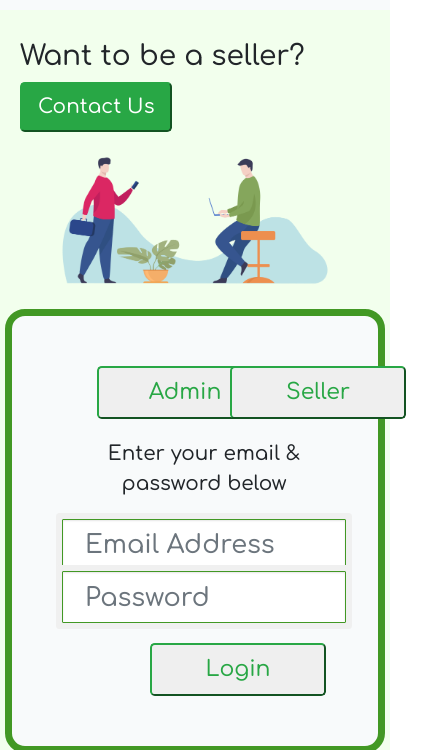
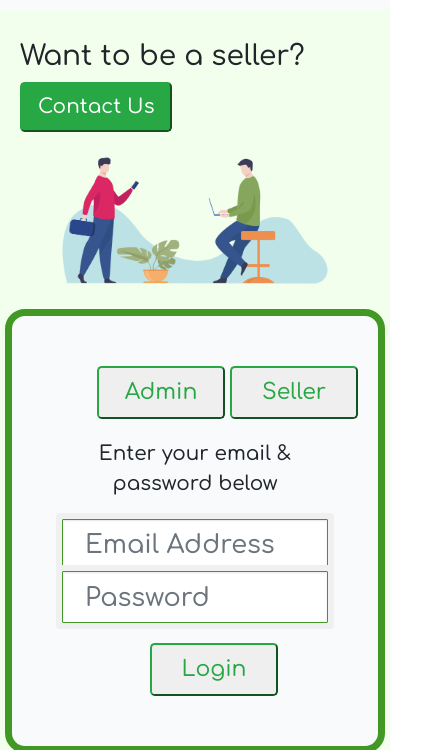
Before and after one commit to f20180751/avarole_frontend, a plain HTML site: page index.html in a window 390 px wide. Shown: the part 94-844 px from the top of the page, 426 px wide, since content can reach past the window. Drawn offline with nearby package versions, Linux system fonts and the light colour scheme.

Commit message:
3rd try for mobile responsiveness

```diff
--- a/index.html
+++ b/index.html
@@ -70,7 +70,7 @@
         width: 20px
       } */
       .btn-outline-success{
-        width: 11rem;
+        width: 8rem;
         /* height: 4rem; */
         /* flex-basis: 50px; */
         text-align: center;
@@ -174,7 +174,7 @@
             </div>
           </form>
             <div id="container-inside">
-              <div style="font-size: 20px;" id="info-enter">
+              <div style="font-size: 20px; word-wrap: break-word;" id="info-enter">
                 Enter your email & password below
               </div>
               <ul class="list-group list-group-flush">
```
